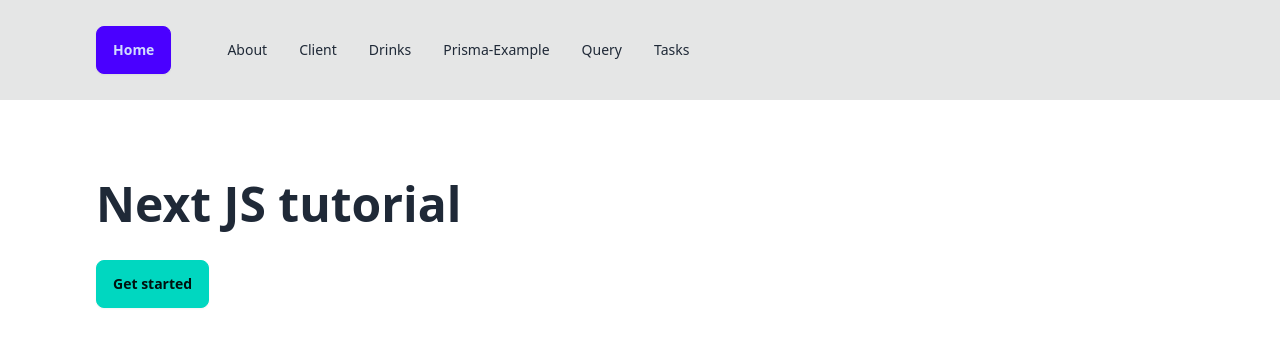
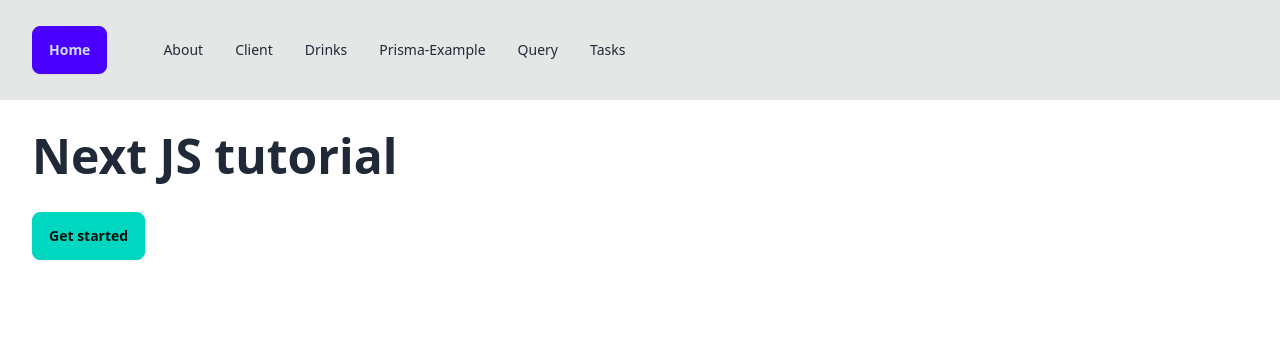
Before and after one commit to ChipLuxury-EWA/nextjs-course-smilga, a Next.js app: page / in a window 1280 px wide. Shown: the top 346 px of the page. Built offline with nearby package versions, Linux system fonts and the light colour scheme.

Commit message:
fixed layout

```diff
--- a/app/_components/NavBar.jsx
+++ b/app/_components/NavBar.jsx
@@ -13,7 +13,7 @@ const NavBar = () => {
 
   return (
     <nav className="bg-base-300 py-4">
-      <div className="navbar px-8 max-w-6xl mx-auto flex-col sm:flex-row">
+      <div className="navbar px-8 max-w-8xl mx-auto flex-col sm:flex-row">
         <Link className="btn btn-primary" href={"/"}>
           Home
         </Link>
--- a/app/layout.js
+++ b/app/layout.js
@@ -12,7 +12,7 @@ export default function RootLayout({ children }) {
     <html lang="en">
       <body>
         <NavBar />
-        <main className="px-8 py-20 max-w-6xl mx-auto">{children}</main>
+        <main className="p-8 max-w-8xl mx-auto">{children}</main>
       </body>
     </html>
   );
```
